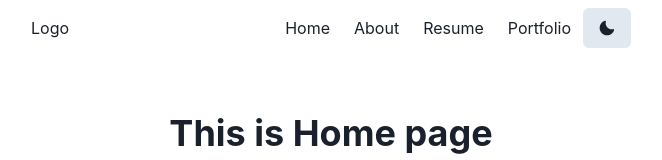
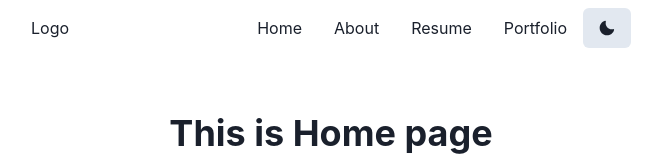
Before and after one commit to bsraya/bsraya, a Next.js app: page / in a window 1280 px wide. Shown: the top 160 px of the page, without its empty margins (309-971 px from the left). Built offline with nearby package versions, Linux system fonts and the light colour scheme.

Commit message:
chore: widen x-axis margin

```diff
--- a/components/Navlink.tsx
+++ b/components/Navlink.tsx
@@ -5,7 +5,7 @@ const Navlink = ({ href, children }: { href: string, children: React.ReactNode }
     return (
         <Page href={href}>
             <Link
-                px={3}
+                px={4}
                 py={2}
                 rounded={'md'}
                 _hover={{
```
